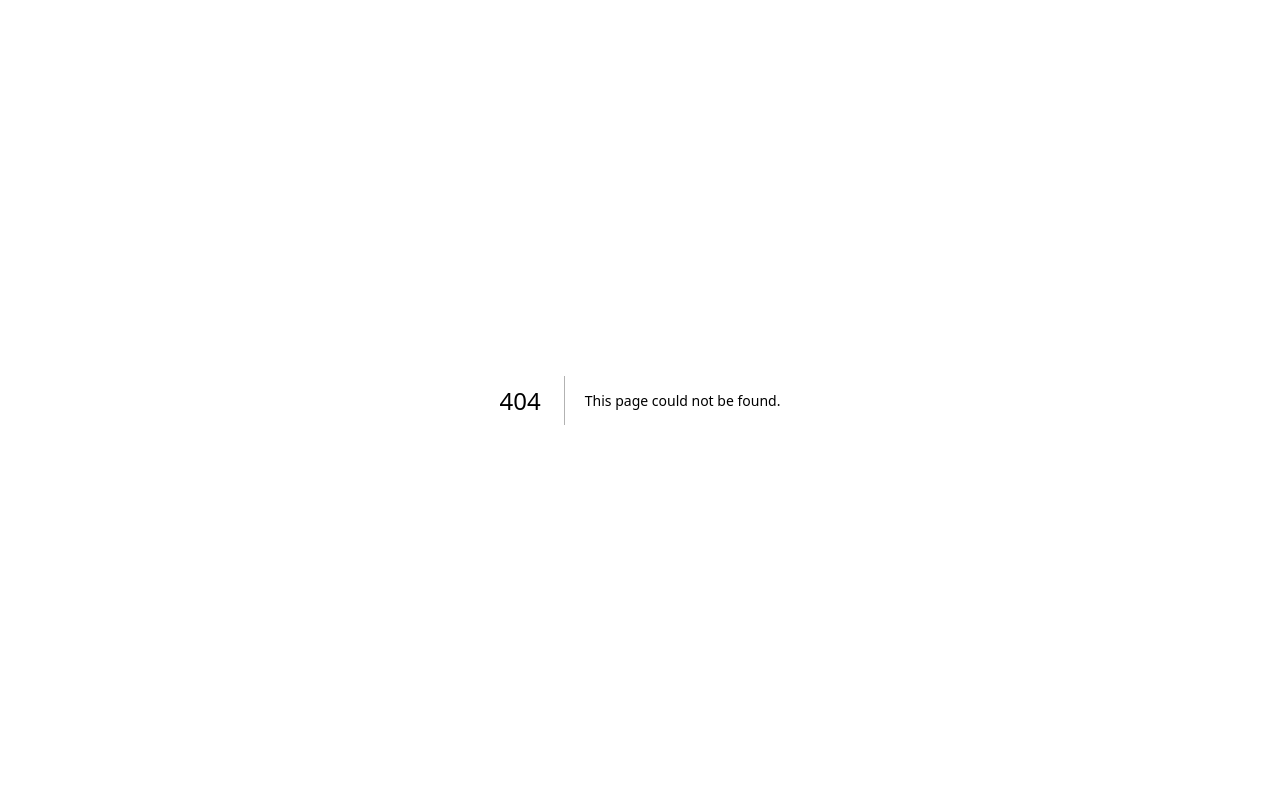
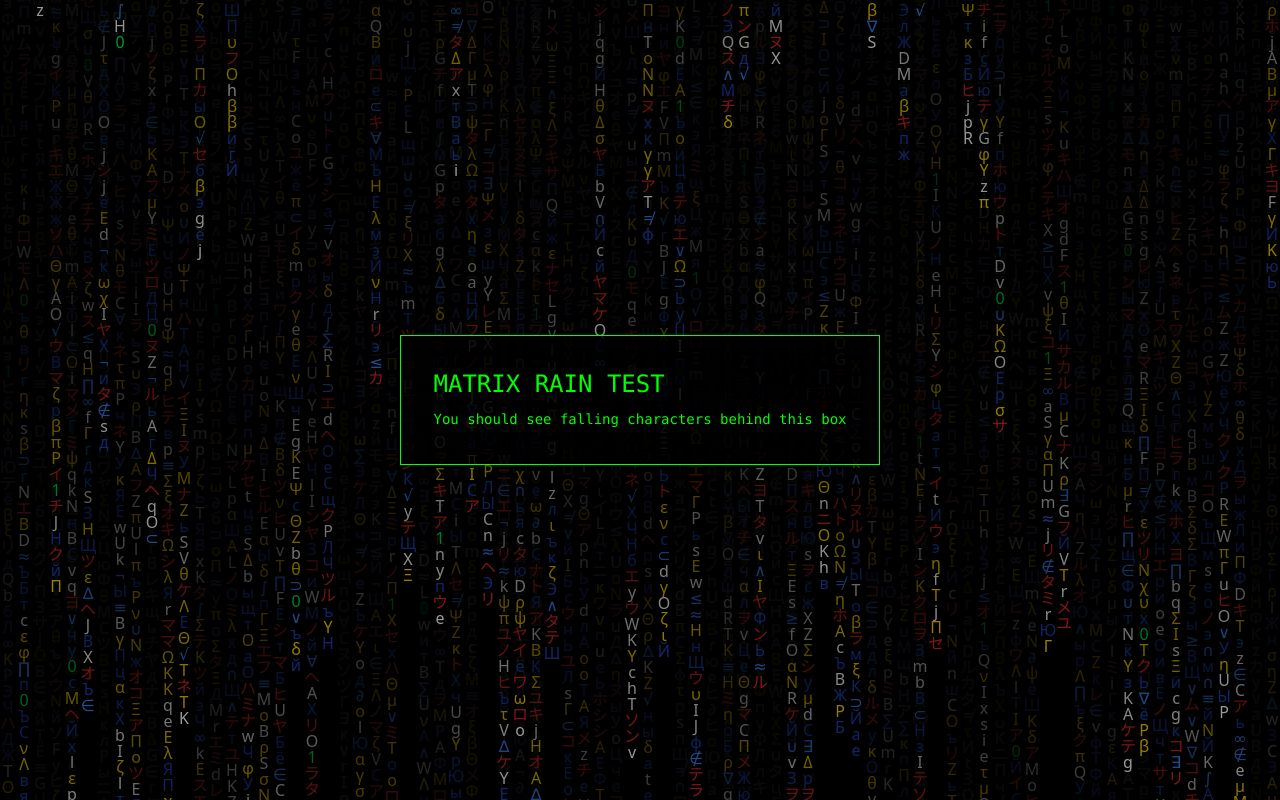
Before and after one commit to cotoaga/be-part-of-net, a Next.js app: page /matrix-test in a window 1280 px wide. Before the commit this address had no page. Built offline with nearby package versions, Linux system fonts and the light colour scheme.

Commit message:
Matrix Rain Debugging

```diff
--- /dev/null
+++ b/app/matrix-test/page.tsx
@@ -0,0 +1,16 @@
+import MatrixRain from '@/components/MatrixRain'
+
+export default function MatrixTestPage() {
+  return (
+    <div className="min-h-screen bg-black relative">
+      <MatrixRain />
+      <div className="relative z-20 flex items-center justify-center min-h-screen">
+        <div className="text-terminal-green text-2xl font-mono p-8 border border-terminal-green bg-black/80">
+          MATRIX RAIN TEST
+          <br />
+          <span className="text-sm">You should see falling characters behind this box</span>
+        </div>
+      </div>
+    </div>
+  )
+}
--- a/components/AuthForm.tsx
+++ b/components/AuthForm.tsx
@@ -120,8 +120,8 @@ export default function AuthForm() {
       {/* Matrix Rain Background */}
       <MatrixRain />
 
-      <div className="min-h-screen bg-black/80 text-terminal-green flex items-center justify-center p-4 relative z-10">
-        <div className="border border-terminal-green p-8 max-w-md w-full bg-black/95 backdrop-blur-sm">
+      <div className="min-h-screen bg-black/40 text-terminal-green flex items-center justify-center p-4 relative z-10">
+        <div className="border border-terminal-green p-8 max-w-md w-full bg-black/90 backdrop-blur-sm">
           {/* Chaos Star Logo */}
           <div className="flex justify-center mb-4">
             <ChaosStar />
--- a/components/MatrixRain.tsx
+++ b/components/MatrixRain.tsx
@@ -5,10 +5,18 @@ const MatrixRain = () => {
 
   useEffect(() => {
     const canvas = canvasRef.current;
-    if (!canvas) return;
+    if (!canvas) {
+      console.log('Matrix Rain: Canvas ref not found');
+      return;
+    }
 
     const ctx = canvas.getContext('2d');
-    if (!ctx) return;
+    if (!ctx) {
+      console.log('Matrix Rain: Could not get 2D context');
+      return;
+    }
+
+    console.log('Matrix Rain: Initializing with canvas size:', canvas.width, 'x', canvas.height);
 
     // Set canvas size
     const resizeCanvas = () => {
@@ -116,8 +124,10 @@ const MatrixRain = () => {
         position: 'fixed',
         top: 0,
         left: 0,
+        width: '100vw',
+        height: '100vh',
         zIndex: 1,
-        opacity: 0.2,
+        opacity: 0.6,
         pointerEvents: 'none'
       }}
     />
```
Also changed, not shown: 1 other file (tests, documents, lock files or other folders).
